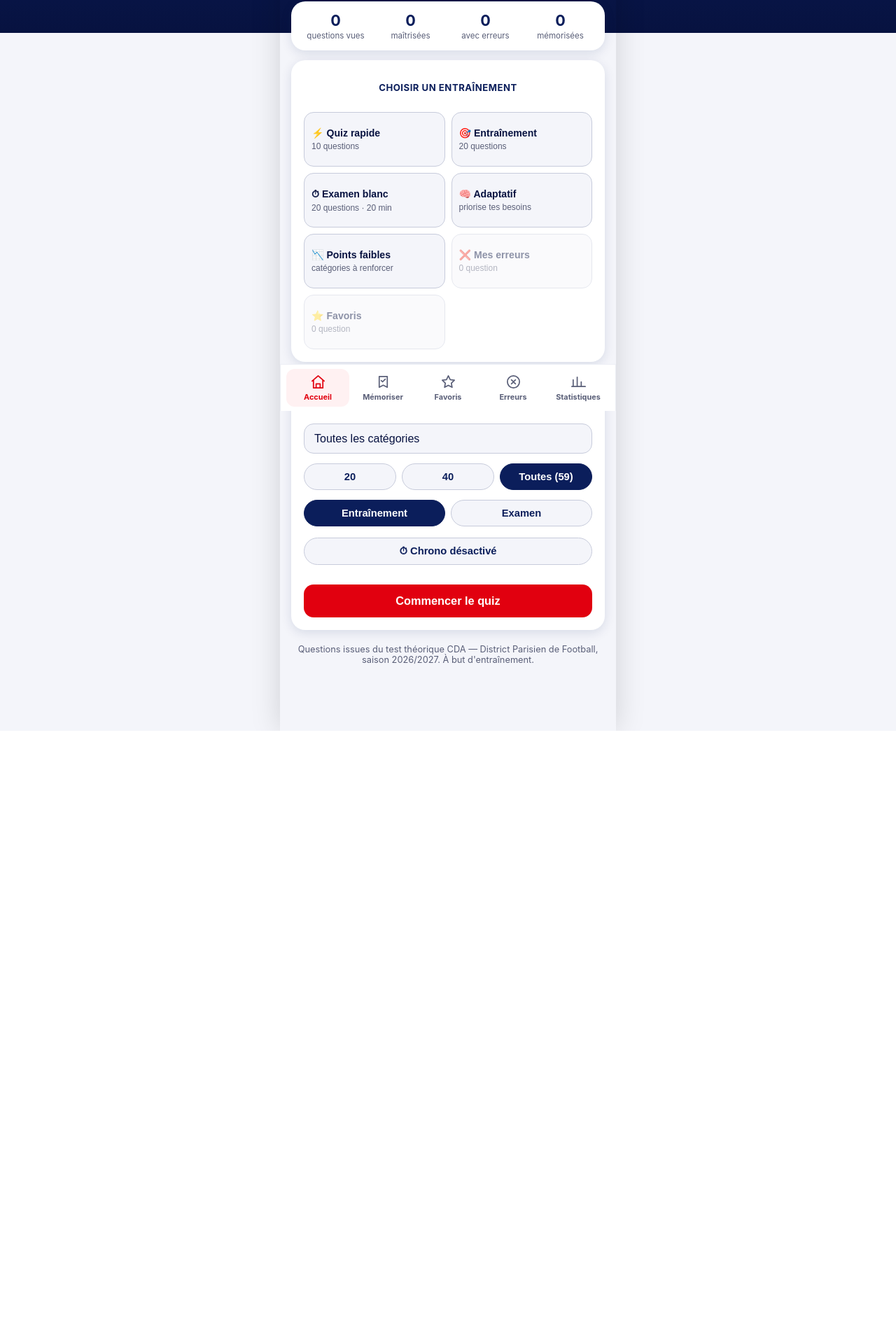
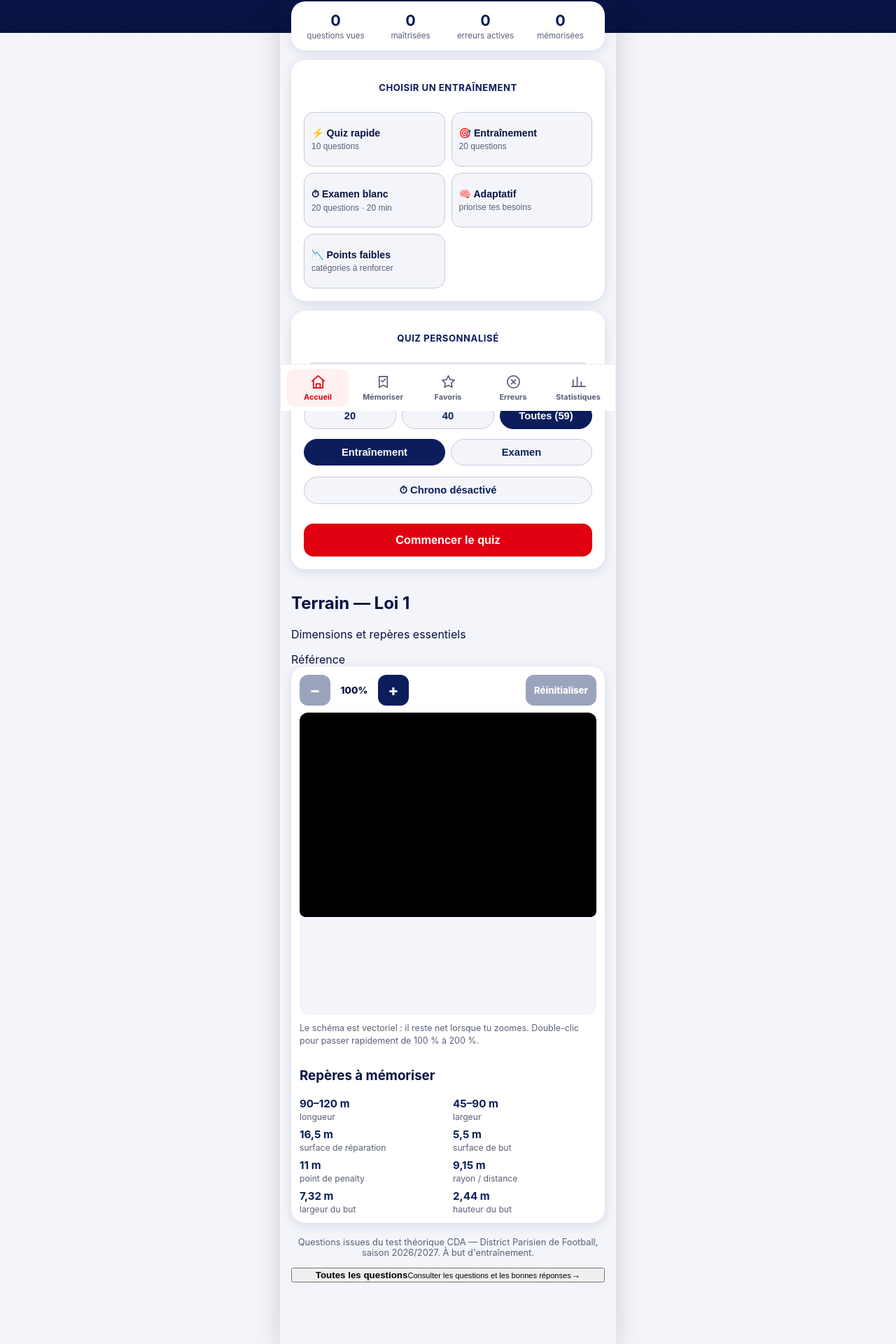
Before and after one commit to brahmiamine/fff, a React (Vite) app: page / in a window 1280 px wide. Shown: the part 213-2133 px from the top of the page at 70% size. Before the commit the page ends 1257 px from the top, so only its background shows below. Built offline with nearby package versions, Linux system fonts and the light colour scheme.

Commit message:
Move terrain and questions link into home

```diff
--- a/src/components/Home.jsx
+++ b/src/components/Home.jsx
@@ -1,6 +1,7 @@
 import { useEffect, useMemo, useState } from 'react'
 import fffLogo from '../assets/fff-logo.png'
 import district75Logo from '../assets/district75-logo.png'
+import Terrain from './Terrain.jsx'
 import { computeCountTiers } from '../utils/tiers.js'
 
 const SECONDS_PER_QUESTION = 60
@@ -23,6 +24,7 @@ export default function Home({
   resumeMode,
   onResume,
   onReset,
+  onViewAnswers,
   learningSummary,
   memorizedIds,
 }) {
@@ -48,10 +50,6 @@ export default function Home({
   useEffect(() => {
     setCount(filteredTotal)
   }, [filteredTotal])
-
-  function handleCategoryChange(next) {
-    setCategory(next)
-  }
 
   function handleReset() {
     if (window.confirm('Réinitialiser le quiz en cours ?')) onReset()
@@ -86,13 +84,13 @@ export default function Home({
           <div className="card dashboard-card">
             <div><strong>{learningSummary.seenQuestions}</strong><span>questions vues</span></div>
             <div><strong>{learningSummary.masteredQuestions}</strong><span>maîtrisées</span></div>
-            <div><strong>{learningSummary.mistakeCount}</strong><span>avec erreurs</span></div>
+            <div><strong>{learningSummary.mistakeCount}</strong><span>erreurs actives</span></div>
             <div><strong>{learningSummary.memorizedCount}</strong><span>mémorisées</span></div>
           </div>
 
           {noQuestionsAvailable && (
             <div className="card setup-card">
-              <p className="setup-text">Toutes les questions sont mémorisées. Réactive-en depuis l’onglet « Mémorisées » pour recommencer à les voir dans les quiz.</p>
+              <p className="setup-text">Toutes les questions sont mémorisées. Réactive-en depuis l’onglet « Mémoriser » pour recommencer à les voir dans les quiz.</p>
             </div>
           )}
 
@@ -104,14 +102,12 @@ export default function Home({
               <PresetButton title="⏱ Examen blanc" detail={`${standardCount} questions · ${standardCount} min`} disabled={standardCount === 0} onClick={() => onStart({ count: standardCount, preset: 'mock', mode: 'exam', timeLimitSeconds: standardCount * SECONDS_PER_QUESTION })} />
               <PresetButton title="🧠 Adaptatif" detail="priorise tes besoins" disabled={standardCount === 0} onClick={() => onStart({ count: standardCount, preset: 'adaptive' })} />
               <PresetButton title="📉 Points faibles" detail="catégories à renforcer" disabled={standardCount === 0} onClick={() => onStart({ count: standardCount, preset: 'weak' })} />
-              <PresetButton title="❌ Mes erreurs" detail={`${learningSummary.mistakeCount} question${learningSummary.mistakeCount > 1 ? 's' : ''}`} disabled={learningSummary.mistakeCount === 0 || noQuestionsAvailable} onClick={() => onStart({ count: Math.min(20, learningSummary.mistakeCount), preset: 'mistakes' })} />
-              <PresetButton title="⭐ Favoris" detail={`${learningSummary.favoriteCount} question${learningSummary.favoriteCount > 1 ? 's' : ''}`} disabled={learningSummary.favoriteCount === 0 || noQuestionsAvailable} onClick={() => onStart({ count: Math.min(20, learningSummary.favoriteCount), preset: 'favorites' })} />
             </div>
           </div>
 
           <div className="card setup-card">
             <p className="field-label">Quiz personnalisé</p>
-            <select className="select-input" value={category} onChange={(e) => handleCategoryChange(e.target.value)}>
+            <select className="select-input" value={category} onChange={(e) => setCategory(e.target.value)}>
               <option value="all">Toutes les catégories</option>
               {categories.map((c) => <option key={c} value={c}>{c}</option>)}
             </select>
@@ -140,7 +136,17 @@ export default function Home({
         </>
       )}
 
+      <Terrain />
+
       <p className="footer-note">Questions issues du test théorique CDA — District Parisien de Football, saison 2026/2027. À but d'entraînement.</p>
+
+      <button type="button" className="home-questions-link" onClick={onViewAnswers}>
+        <span>
+          <strong>Toutes les questions</strong>
+          <small>Consulter les questions et les bonnes réponses</small>
+        </span>
+        <span className="home-questions-arrow" aria-hidden="true">→</span>
+      </button>
     </div>
   )
 }
```
